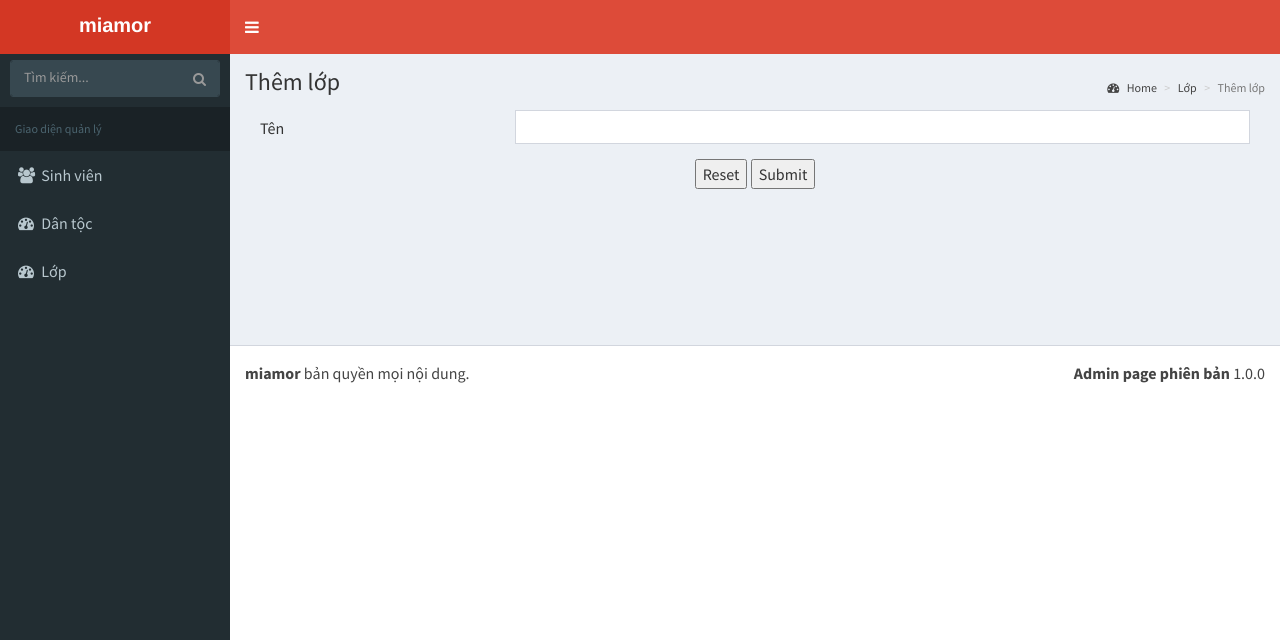
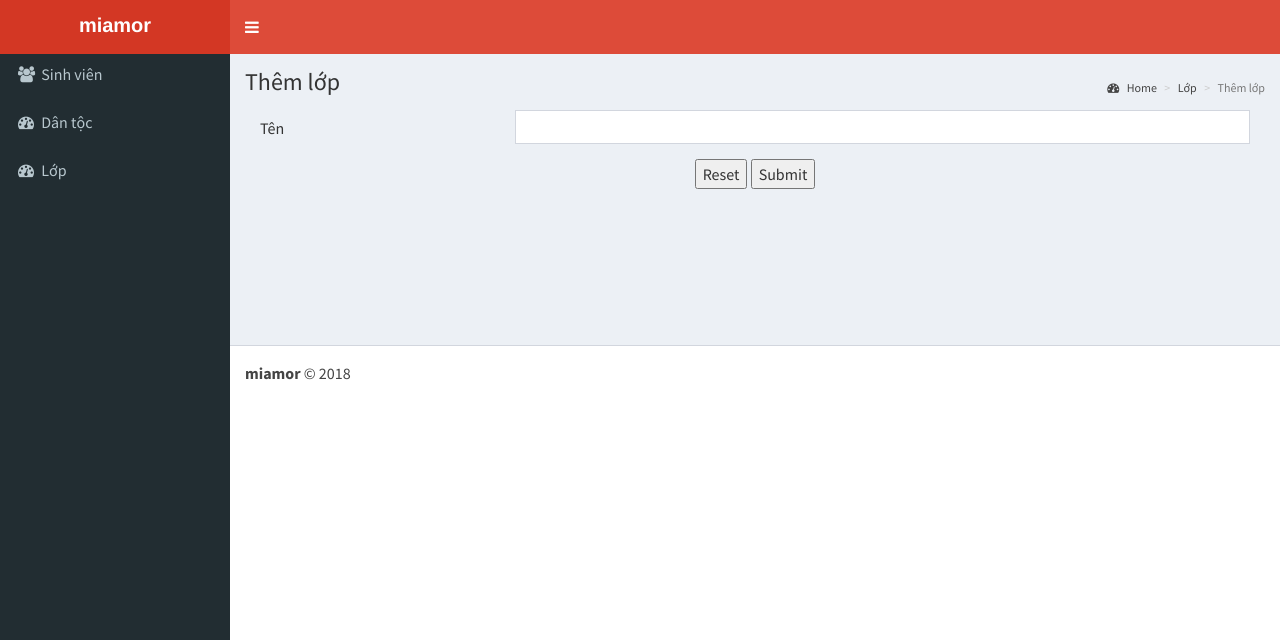
Before and after one commit to miamor/QLSV, a PHP site: the page made by pages/lop/add.php in a window 1280 px wide. Shown: the top 640 px of the page. Run offline with PHP 8.4, Linux system fonts and the light colour scheme; the template is opened without the code that fills it, so the values that code supplies are empty; some libraries are stand-ins or nearby versions.

Commit message:
01.04.19

```diff
--- a/data/QLSV.xml
+++ b/data/QLSV.xml
@@ -1,2 +1,2 @@
 <?xml version="1.0" encoding="utf-8"?>
-<database><lop><row><id>1</id><name>CNTT</name></row><row><id>2</id><name>BĐATTT</name></row><row><id>3</id><name>test_lop</name></row></lop><dantoc><row><id>1</id><name>Kinh</name></row><row><id>2</id><name>Tày</name></row></dantoc><sinhvien><row><id>1</id><username>abc</username><password/><name>Abc Def</name><phone>09876543210</phone><birthday>1997-03-05</birthday><class>1</class><ethnic>1</ethnic><timelife>2019-04-02</timelife><status>0</status></row><row><id>2</id><username>test</username><password></password><name>Test</name><phone>0987654321</phone><birthday>1997-02-27</birthday><class>2</class><ethnic>2</ethnic><timelife>2019-04-03</timelife><status>0</status></row></sinhvien><user><row/></user><admin><row><id>1</id><username>admin</username><password>21232f297a57a5a743894a0e4a801fc3</password></row></admin></database>
+<database><lop><row><id>1</id><name>CNTT</name></row><row><id>2</id><name>BĐATTT</name></row><row><id>3</id><name>test_lop</name></row></lop><dantoc><row><id>1</id><name>Kinh</name></row><row><id>2</id><name>Tày</name></row></dantoc><sinhvien><row><id>1</id><username>abc</username><password/><name>Abc Def</name><phone>09876543210</phone><birthday>1997-03-05</birthday><class>1</class><ethnic>1</ethnic><timelife>2019-04-02</timelife><status>0</status></row><row><id>2</id><username>test</username><password/><name>Test</name><phone>0987654321</phone><birthday>1997-02-27</birthday><class>2</class><ethnic>2</ethnic><timelife>2019-04-03</timelife><status>0</status></row></sinhvien><user><row/></user><admin><row><id>1</id><username>admin</username><password>21232f297a57a5a743894a0e4a801fc3</password></row></admin></database>
--- a/footer.php
+++ b/footer.php
@@ -2,9 +2,8 @@
 
 <footer class="main-footer">
   <div class="pull-right hidden-xs">
-	<b>Admin page phiên bản</b> 1.0.0
   </div>
-  <strong>miamor</strong> bản quyền mọi nội dung.
+  <strong>miamor</strong> © 2018
 </footer>
 
 <?php $config->echoJS() ?>
--- a/header.php
+++ b/header.php
@@ -72,7 +72,7 @@ $config->addJS('dist', 'main.js'); ?>
       <aside class="main-sidebar">
         <!-- sidebar: style can be found in sidebar.less -->
         <section class="sidebar">
-          <!-- search form -->
+          <!-- search form --
           <form action="#" method="get" class="sidebar-form">
             <div class="input-group">
               <input type="text" name="q" class="form-control" placeholder="Tìm kiếm...">
@@ -84,7 +84,7 @@ $config->addJS('dist', 'main.js'); ?>
           <!-- /.search form -->
           <!-- sidebar menu: : style can be found in sidebar.less -->
           <ul class="sidebar-menu">
-            <li class="header">Giao diện quản lý</li>
+            <li class="header hidden">Giao diện quản lý</li>
             <li>
               <a href="<?php echo MAIN_URL ?>/sinhvien">
                 <i class="fa fa-users"></i> <span>Sinh viên</span>
```
Also changed, not shown: assets/dist/js/sinhvien/list.js (+14 -0 lines).
